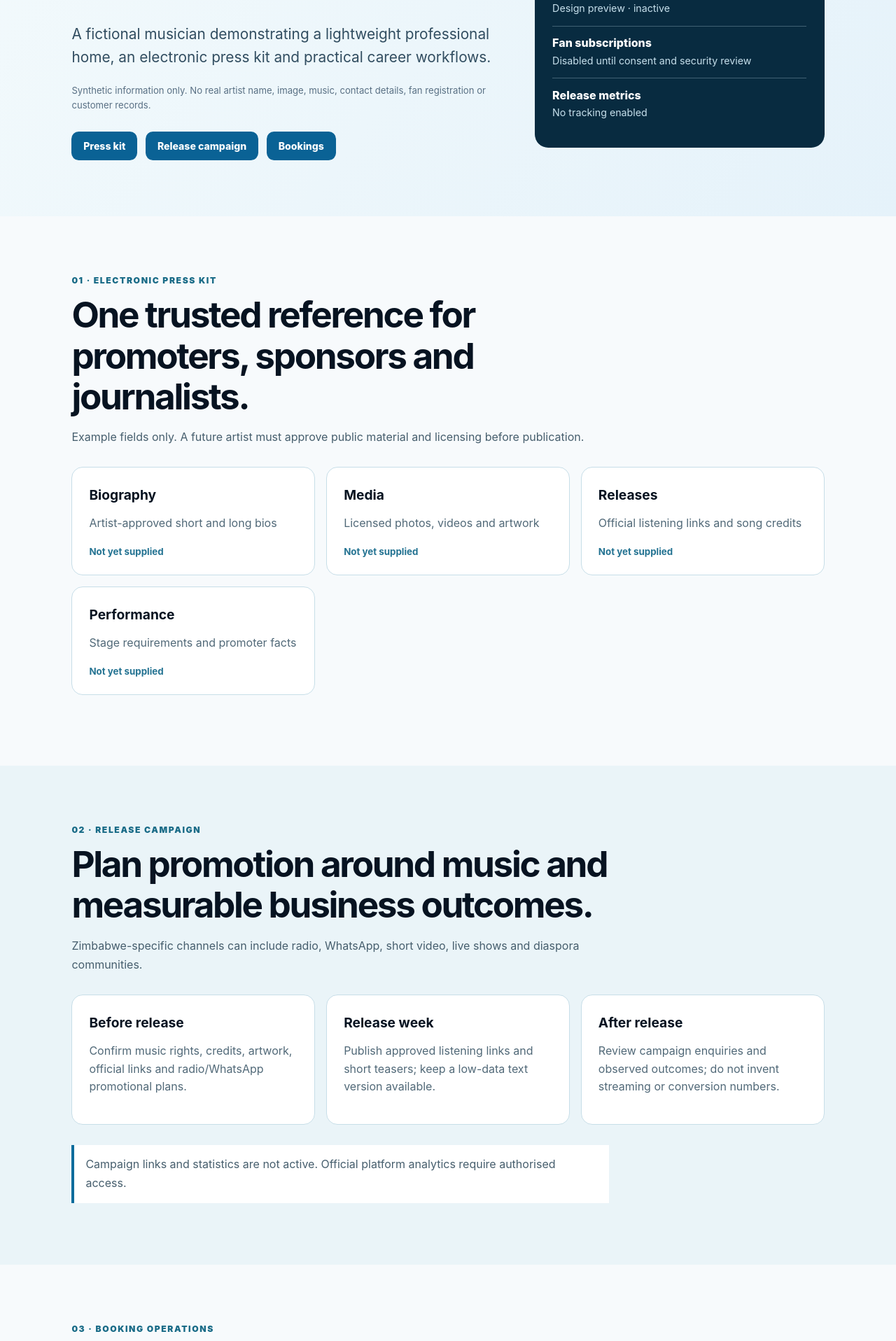
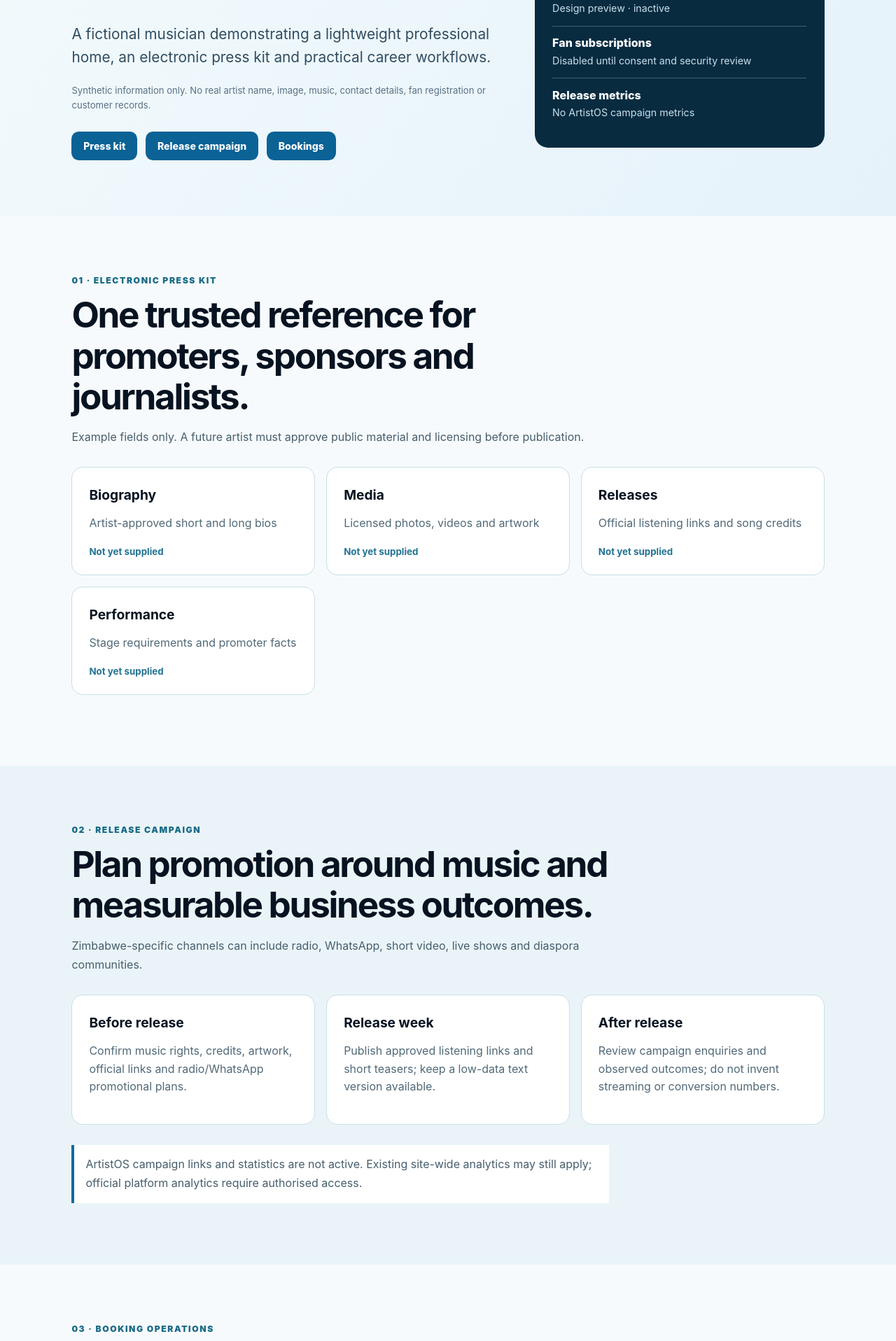
Before and after one commit to terysoft/talunza-media, a Next.js app: page /artistos-preview in a window 1280 px wide. Shown: the part 419-2335 px from the top of the page at 70% size. Built offline with nearby package versions, Linux system fonts and the light colour scheme; no server answers.

Commit message:
fix(artistos): qualify inherited site analytics in preview

```diff
--- a/app/artistos-preview/page.tsx
+++ b/app/artistos-preview/page.tsx
@@ -45,7 +45,7 @@ export default function ArtistOSPreview() {
           <div><dt>Press kit</dt><dd>Sample content only</dd></div>
           <div><dt>Booking pipeline</dt><dd>Design preview · inactive</dd></div>
           <div><dt>Fan subscriptions</dt><dd>Disabled until consent and security review</dd></div>
-          <div><dt>Release metrics</dt><dd>No tracking enabled</dd></div>
+          <div><dt>Release metrics</dt><dd>No ArtistOS campaign metrics</dd></div>
         </dl>
       </aside>
     </section>
@@ -60,7 +60,7 @@ export default function ArtistOSPreview() {
       <h2 id="release-title">Plan promotion around music and measurable business outcomes.</h2>
       <p>Zimbabwe-specific channels can include radio, WhatsApp, short video, live shows and diaspora communities.</p>
       <ol className={styles.grid}>{releases.map(([stage,copy])=><li className={styles.card} key={stage}><h3>{stage}</h3><p>{copy}</p></li>)}</ol>
-      <p className={styles.note}>Campaign links and statistics are not active. Official platform analytics require authorised access.</p>
+      <p className={styles.note}>ArtistOS campaign links and statistics are not active. Existing site-wide analytics may still apply; official platform analytics require authorised access.</p>
     </section>
     <section className={styles.section} id="bookings" aria-labelledby="bookings-title">
       <p className={styles.kicker}>03 · BOOKING OPERATIONS</p>
```
